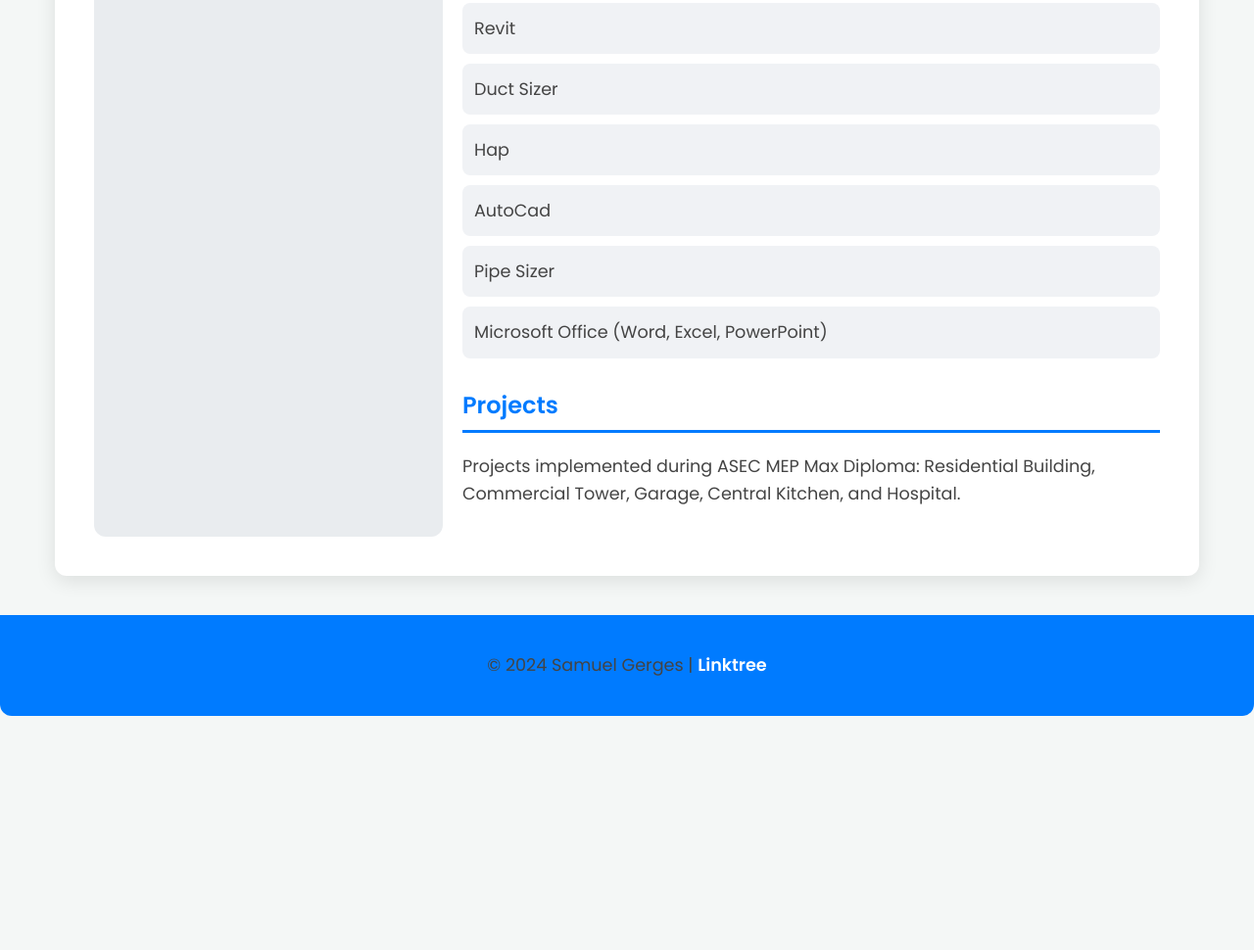
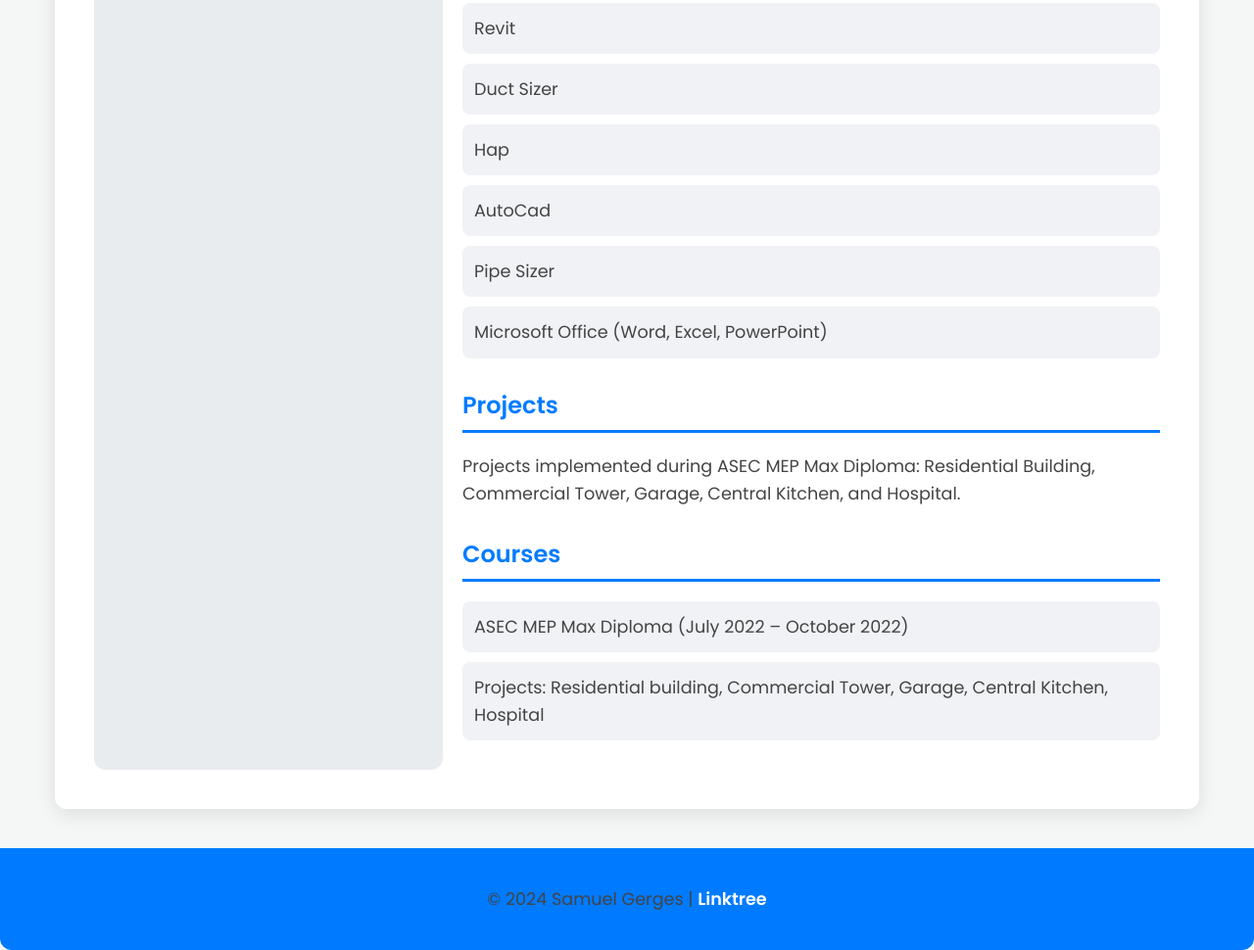
Before and after one commit to samuelgerges12/Samuel-Gerges-, a plain HTML site: page index.html in a window 1280 px wide. Shown: the part 1158-2128 px from the top of the page at 98% size. Before the commit the page ends 1889 px from the top, so only its background shows below. Drawn offline with Linux system fonts and the light colour scheme.

Commit message:
Update index.html

```diff
--- a/index.html
+++ b/index.html
@@ -242,6 +242,15 @@
                 <h3>Projects</h3>
                 <p>Projects implemented during ASEC MEP Max Diploma: Residential Building, Commercial Tower, Garage, Central Kitchen, and Hospital.</p>
             </section>
+
+            <!-- Courses -->
+            <section>
+                <h3>Courses</h3>
+                <ul>
+                    <li>ASEC MEP Max Diploma (July 2022 – October 2022)</li>
+                    <li>Projects: Residential building, Commercial Tower, Garage, Central Kitchen, Hospital</li>
+                </ul>
+            </section>
         </div>
     </div>
 
```
